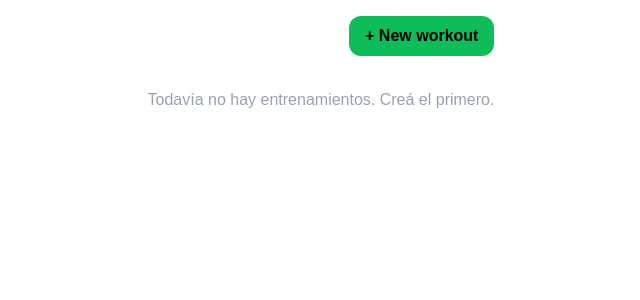
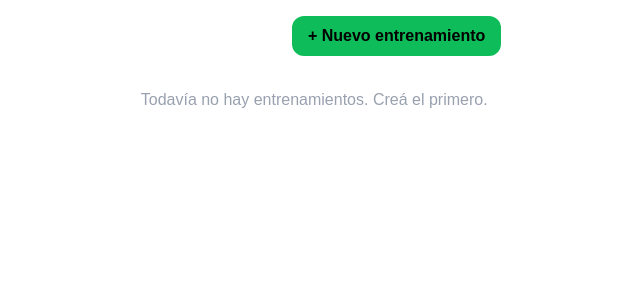
Before and after one commit to CamiloEscar/gymtimer-pro, a Next.js app: page /app/workouts in a window 1280 px wide. Shown: the top 300 px of the page, without its empty margins (319-959 px from the left). Built offline with nearby package versions, Linux system fonts and the light colour scheme.

Commit message:
feat: localize workouts library page heading and CTA to Spanish

```diff
--- a/src/app/app/workouts/page.tsx
+++ b/src/app/app/workouts/page.tsx
@@ -6,9 +6,9 @@
   return (
     <div className="max-w-2xl mx-auto">
       <div className="flex items-center justify-between p-4">
-        <h1 className="text-xl font-bold text-white">Workouts</h1>
+        <h1 className="text-xl font-bold text-white">Entrenamientos</h1>
         <Link href="/app/workouts/new">
-          <Button>+ New workout</Button>
+          <Button>+ Nuevo entrenamiento</Button>
         </Link>
       </div>
       <WorkoutList />
```
